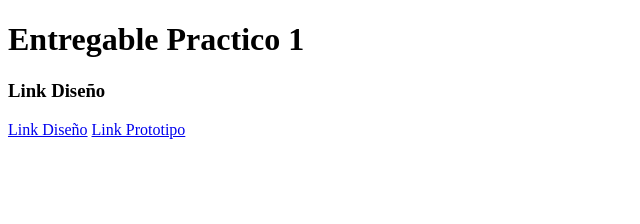
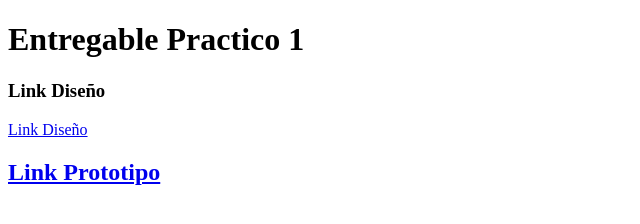
Before and after one commit to 14Leandro/EntregablePractico1, a plain HTML site: page index.html in a window 1280 px wide. Shown: the whole page, without its empty margins (0-640 px from the left). Drawn offline with Linux system fonts and the light colour scheme.

Commit message:
Update index.html

```diff
--- a/index.html
+++ b/index.html
@@ -14,7 +14,7 @@
 
   <a href="https://www.figma.com/file/HbQwRlcRGLdyIrtjSOTjN5/TPE---Juegos.com?type=design&node-id=0-1&mode=design&t=wOMnltADkimbwjJL-0">Link Diseño</a>
 
-  <a href="https://www.figma.com/proto/HbQwRlcRGLdyIrtjSOTjN5/TPE---Juegos.com?type=design&node-id=205-3837&t=r4HC55pxzTdCtdr9-0&scaling=min-zoom&page-id=27%3A11">Link Prototipo</a>
+  <a href="https://www.figma.com/proto/HbQwRlcRGLdyIrtjSOTjN5/TPE---Juegos.com?type=design&node-id=205-3837&t=r4HC55pxzTdCtdr9-0&scaling=min-zoom&page-id=27%3A11"><h2>Link Prototipo</h2></a>
 </body>
 
 
```
